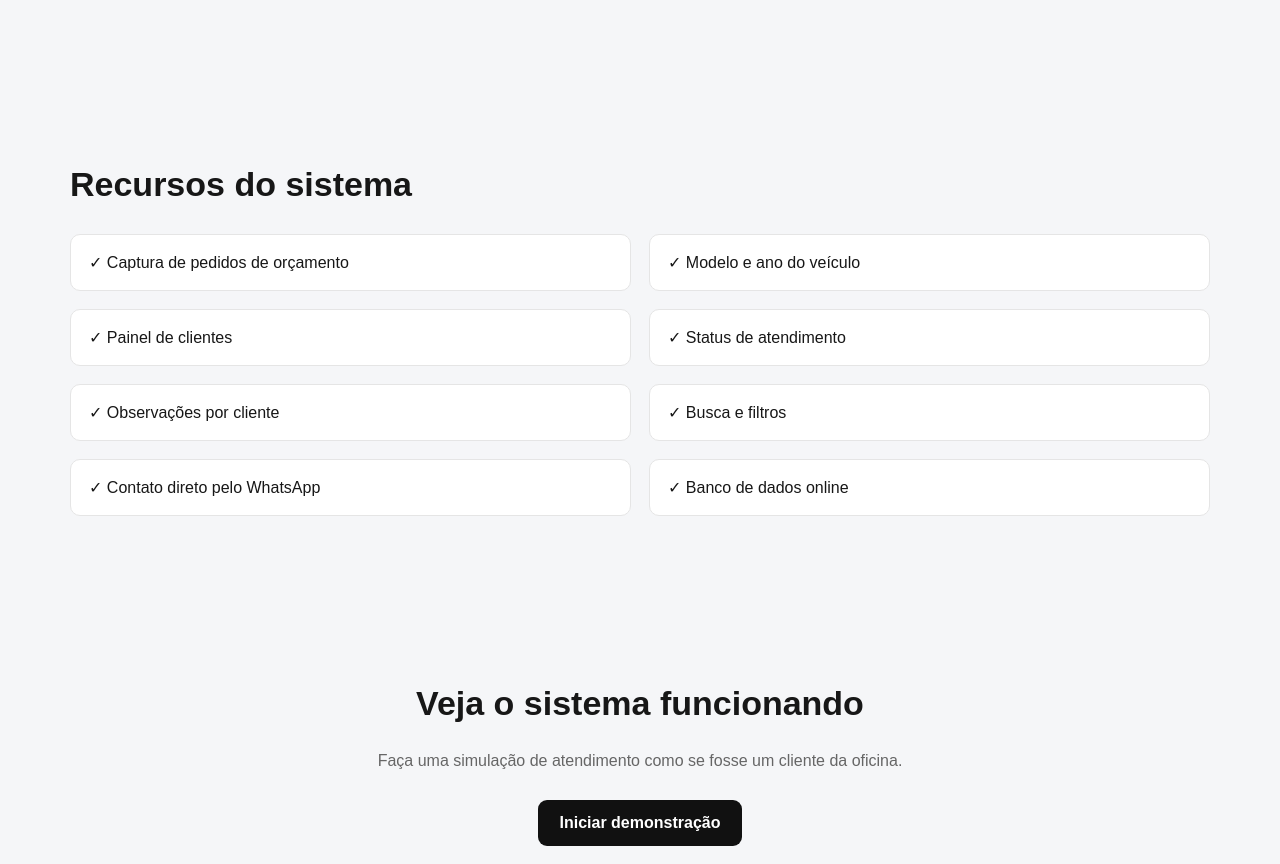
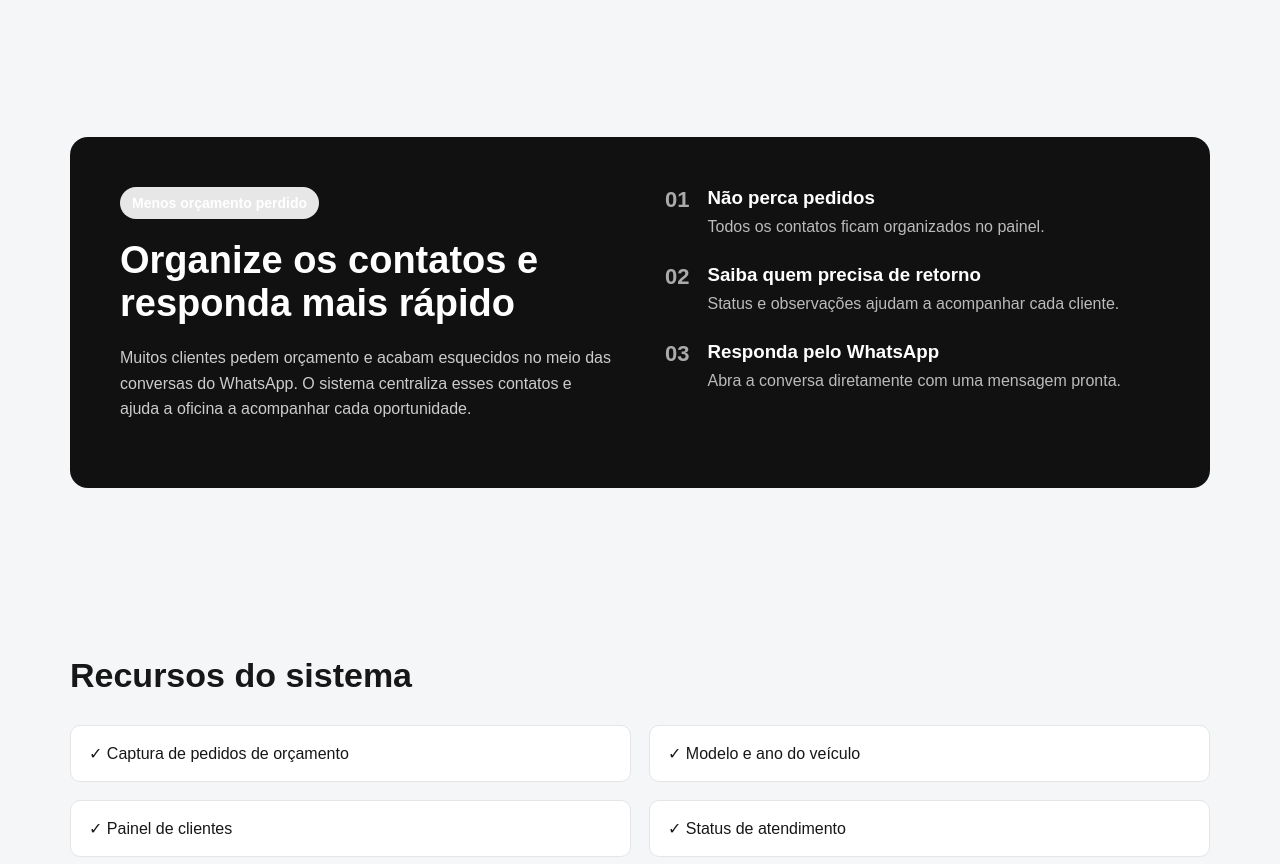
Before and after one commit to Ulattii/negocio-ia, a website: page public/index.html in a window 1280 px wide. Shown: the part 1015-1879 px from the top of the page. Drawn offline with Linux system fonts and the light colour scheme.

Commit message:
Melhora apresentacao comercial da landing page

```diff
--- a/public/index.html
+++ b/public/index.html
@@ -98,6 +98,59 @@
             </div>
 
         </section>
+        <section class="vantagens">
+
+    <div class="vantagens-conteudo">
+
+        <div class="vantagens-texto">
+
+            <span class="destaque">
+                Menos orçamento perdido
+            </span>
+
+            <h2>
+                Organize os contatos e responda mais rápido
+            </h2>
+
+            <p>
+                Muitos clientes pedem orçamento e acabam esquecidos no meio
+                das conversas do WhatsApp. O sistema centraliza esses contatos
+                e ajuda a oficina a acompanhar cada oportunidade.
+            </p>
+
+        </div>
+
+        <div class="vantagens-lista">
+
+            <div class="vantagem-item">
+                <strong>01</strong>
+                <div>
+                    <h3>Não perca pedidos</h3>
+                    <p>Todos os contatos ficam organizados no painel.</p>
+                </div>
+            </div>
+
+            <div class="vantagem-item">
+                <strong>02</strong>
+                <div>
+                    <h3>Saiba quem precisa de retorno</h3>
+                    <p>Status e observações ajudam a acompanhar cada cliente.</p>
+                </div>
+            </div>
+
+            <div class="vantagem-item">
+                <strong>03</strong>
+                <div>
+                    <h3>Responda pelo WhatsApp</h3>
+                    <p>Abra a conversa diretamente com uma mensagem pronta.</p>
+                </div>
+            </div>
+
+        </div>
+
+    </div>
+
+</section>
 
 
         <section class="recursos">
--- a/public/landing.css
+++ b/public/landing.css
@@ -187,9 +187,72 @@ footer {
 
     color: #777;
 }
+.vantagens {
+    max-width: 1200px;
+    margin: auto;
+    padding: 70px 30px;
+}
+
+.vantagens-conteudo {
+    background: #111;
+    color: white;
+
+    padding: 50px;
+
+    border-radius: 18px;
+
+    display: grid;
+    grid-template-columns: 1fr 1fr;
+
+    gap: 50px;
+}
+
+.vantagens-texto h2 {
+    font-size: 38px;
+    margin: 20px 0;
+}
+
+.vantagens-texto p {
+    color: #ccc;
+    line-height: 1.6;
+}
+
+.vantagens-lista {
+    display: flex;
+    flex-direction: column;
+    gap: 25px;
+}
+
+.vantagem-item {
+    display: flex;
+    gap: 18px;
+}
+
+.vantagem-item strong {
+    font-size: 22px;
+    color: #aaa;
+}
+
+.vantagem-item h3 {
+    margin: 0 0 6px 0;
+}
+
+.vantagem-item p {
+    margin: 0;
+    color: #bbb;
+    line-height: 1.5;
+}
 
 
 @media (max-width: 800px) {
+    .vantagens-conteudo {
+    grid-template-columns: 1fr;
+    padding: 30px;
+}
+
+.vantagens-texto h2 {
+    font-size: 30px;
+}
 
     .hero {
         padding-top: 50px;
```
